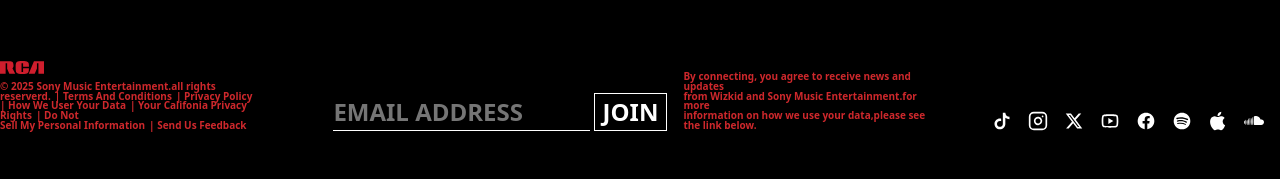
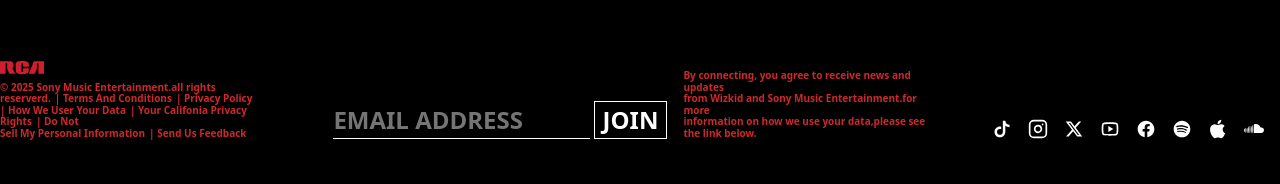
Before and after one commit to olamidegiwa/BIG-WIZ, a React (Vite) app: page / in a window 1280 px wide. Shown: the part 5725-5909 px from the top of the page. Built offline with nearby package versions, Linux system fonts and the light colour scheme.

Commit message:
preload folder added

```diff
--- a/src/Footer/Footer.css
+++ b/src/Footer/Footer.css
@@ -26,14 +26,14 @@
   font-size: 10px;
   font-weight: bold;
   /* font-weight: 700; */
-  line-height: 0.99em;
+  line-height: 1.15em;
   color: var(--red);
 }
 .footer p a {
   font-size: 10px;
   font-weight: bold;
   /* font-weight: 700; */
-  line-height: 0.99em;
+  line-height: 1.15em;
   color: var(--red);
 }
 @media (max-width: 1200px) {
```
